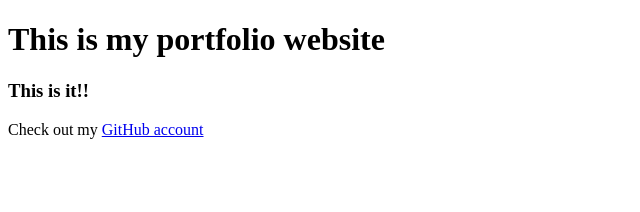
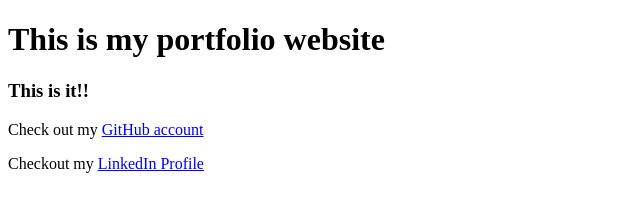
Before and after one commit to yashsehgal-tutorial-projects/portfolio-demo, a plain HTML site: page index.html in a window 1280 px wide. Shown: the whole page, without its empty margins (0-640 px from the left). Drawn offline with Linux system fonts and the light colour scheme.

Commit message:
linkedin profile added

```diff
--- a/index.html
+++ b/index.html
@@ -10,5 +10,6 @@
   <h1>This is my portfolio website</h1>
   <h3>This is it!!</h3>
   <p>Check out my <a href="https://github.com/dimple-agrawal" target="_blank">GitHub account</a></p>
+  <p>Checkout my <a href="https://www.linkedin.com/in/dimple-agrawal-48a13b192" target="_blank">LinkedIn Profile</a></p>
 </body>
 </html>
```
